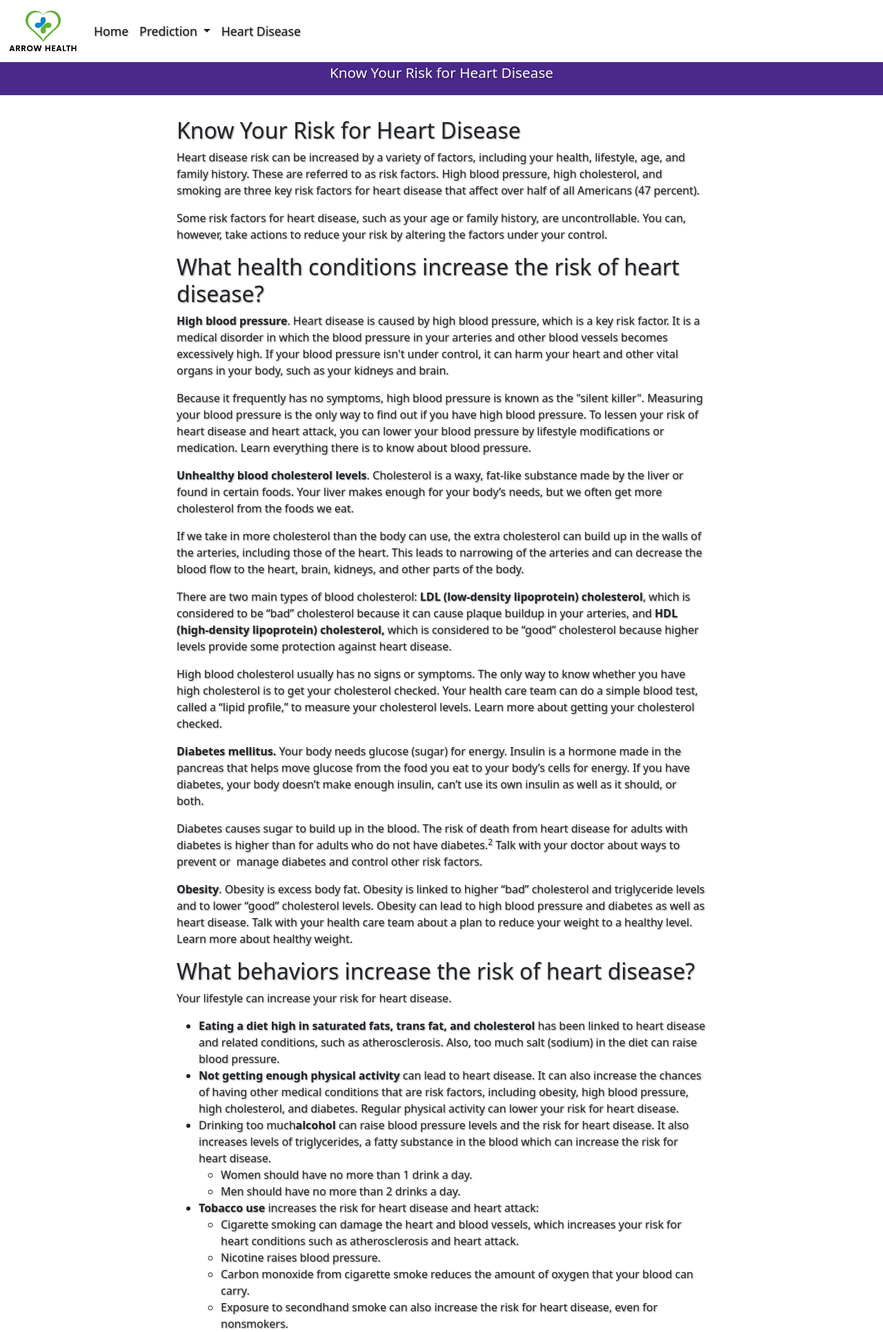
After one commit to shuvra-matrix/HEART_DISEASE_PREDICTION, a Django app: a page that uses Templates/about2.html in a window 1280 px wide. The commit adds this page. Shown: the top 1931 px of the page at 69% size. Run offline with Django 3.2, Linux system fonts and the light colour scheme.

Commit message:
about heart disease done

```diff
--- a/HEART_DISEASE_PREDICTION_APP/urls.py
+++ b/HEART_DISEASE_PREDICTION_APP/urls.py
@@ -6,7 +6,10 @@ app_name = "pre"
 
 urlpatterns = [
     path('',views.index,name="index" ),
-    path("heart/",views.heart_disease,name="heart"),
-    path("heart2/",views.heart_prediction_2,name="heart2"),
+    path("Heart Disease Prediction/",views.heart_disease,name="heart"),
+    path("Heart Disease Prediction 2.0/",views.heart_prediction_2,name="heart2"),
     path("Heart Disease", views.about_heart,name="about" ),
+    path("About Heart Disease", views.about1, name="about1"),
+    path("Risk for Heart Disease", views.about2, name="about2"),
+    path("Prevent Heart Disease", views.about3, name="about3"),
 ]
--- a/HEART_DISEASE_PREDICTION_APP/views.py
+++ b/HEART_DISEASE_PREDICTION_APP/views.py
@@ -102,3 +102,15 @@ def heart_prediction_2(request):
 def about_heart(request):
 
     return render(request, "about_heart.html")
+
+
+def about1(request):
+    return render(request, "about1.html")
+
+
+def about2(request):
+    return render(request, "about2.html")
+
+
+def about3(request):
+    return render(request, "about3.html")
--- /dev/null
+++ b/Templates/about2.html
@@ -0,0 +1,75 @@
+{% extends 'header.html' %}
+{% load static %}
+{% block body_block %}
+
+<div class="text_div">
+    <p class="main_text">Know Your Risk for Heart Disease </p>
+</div>
+
+<div class="about1_main">
+<h2>Know Your Risk for Heart Disease</h2>
+<p>Heart disease risk can be increased by a variety of factors, including your health, lifestyle, age, and family history. These are referred to as risk factors. High blood pressure, high cholesterol, and smoking are three key risk factors for heart disease that affect over half of all Americans (47 percent).</p>
+<p>Some risk factors for heart disease, such as your age or family history, are uncontrollable. You can, however, take actions to reduce your risk by altering the factors under your control.</p>
+<h2>What health conditions increase the risk of heart disease?</h2>
+<p><strong>High blood pressure</strong>. Heart disease is caused by high blood pressure, which is a key risk factor. It is a medical disorder in which the blood pressure in your arteries and other blood vessels becomes excessively high. If your blood pressure isn't under control, it can harm your heart and other vital organs in your body, such as your kidneys and brain.</p>
+<p>Because it frequently has no symptoms, high blood pressure is known as the "silent killer". Measuring your blood pressure is the only way to find out if you have high blood pressure. To lessen your risk of heart disease and heart attack, you can lower your blood pressure by lifestyle modifications or medication. Learn everything there is to know about blood pressure.</p>
+<p><strong>Unhealthy </strong><strong>blood cholesterol levels</strong>. Cholesterol is a waxy, fat-like substance made by the liver or found in certain foods. Your liver makes enough for your body&rsquo;s needs, but we often get more cholesterol from the foods we eat.</p>
+<p>If we take in more cholesterol than the body can use, the extra cholesterol can build up in the walls of the arteries, including those of the heart. This leads to narrowing of the arteries and can decrease the blood flow to the heart, brain, kidneys, and other parts of the body.</p>
+<p>There are two main types of blood cholesterol: <strong>LDL (low-density lipoprotein) cholesterol</strong>, which is considered to be &ldquo;bad&rdquo; cholesterol because it can cause plaque buildup in your arteries, and <strong>HDL (high-density lipoprotein) cholesterol, </strong>which is considered to be &ldquo;good&rdquo; cholesterol because higher levels provide some protection against heart disease.</p>
+<p>High blood cholesterol usually has no signs or symptoms. The only way to know whether you have high cholesterol is to get your cholesterol checked. Your health care team can do a simple blood test, called a &ldquo;lipid profile,&rdquo; to measure your cholesterol levels. Learn more about getting your cholesterol checked.</p>
+<p><strong>Diabetes mellitus</strong><strong>. </strong>Your body needs glucose (sugar) for energy. Insulin is a hormone made in the pancreas that helps move glucose from the food you eat to your body&rsquo;s cells for energy. If you have diabetes, your body doesn&rsquo;t make enough insulin, can&rsquo;t use its own insulin as well as it should, or both.</p>
+<p>Diabetes causes sugar to build up in the blood. The risk of death from heart disease for adults with diabetes is higher than for adults who do not have diabetes.<sup>2</sup>&nbsp;Talk with your doctor about ways to prevent or&nbsp; manage diabetes and control other risk factors.</p>
+<p><strong>Obesity</strong></a>. Obesity is excess body fat. Obesity is linked to higher &ldquo;bad&rdquo; cholesterol and triglyceride levels and to lower &ldquo;good&rdquo; cholesterol levels. Obesity can lead to high blood pressure and diabetes as well as heart disease. Talk with your health care team about a plan to reduce your weight to a healthy level. Learn more about healthy weight.</p>
+<h2>What behaviors increase the risk of heart disease?</h2>
+<p>Your lifestyle can increase your risk for heart disease.</p>
+<ul>
+<li><strong>Eating a diet high in saturated fats, trans fat, and cholesterol</strong> has been linked to heart disease and related conditions, such as atherosclerosis. Also, too much salt (sodium) in the diet can raise blood pressure.</li>
+<li><strong>Not getting enough physical activity</strong> can lead to heart disease. It can also increase the chances of having other medical conditions that are risk factors, including obesity, high blood pressure, high cholesterol, and diabetes. Regular physical activity can lower your risk for heart disease.</li>
+<li>Drinking too much<strong>alcohol</strong> can raise blood pressure levels and the risk for heart disease. It also increases levels of triglycerides, a fatty substance in the blood which can increase the risk for heart disease.
+<ul>
+<li>Women should have no more than 1 drink a day.</li>
+<li>Men should have no more than 2 drinks a day.<strong>&nbsp;</strong></li>
+</ul>
+</li>
+<li><strong>Tobacco use</strong> increases the risk for heart disease and heart attack:
+<ul>
+<li>Cigarette smoking can damage the heart and blood vessels, which increases your risk for heart conditions such as atherosclerosis and heart attack.</li>
+<li>Nicotine raises blood pressure.</li>
+<li>Carbon monoxide from cigarette smoke reduces the amount of oxygen that your blood can carry.</li>
+<li>Exposure to secondhand smoke can also increase the risk for heart disease, even for nonsmokers.</li>
+</ul>
+</li>
+</ul>
+<h2>How do genetics and family history affect the risk of heart disease?</h2>
+<p>When members of a family pass traits from one generation to another through genes, that process is called <em>heredity</em>.</p>
+<p>Genetic factors likely play some role in high blood pressure, heart disease, and other related conditions. However, it is also likely that people with a family history of heart disease share common environments and other factors that may increase their risk.</p>
+<p>The risk for heart disease can increase even more when heredity combines with unhealthy lifestyle choices, such as smoking cigarettes and eating an unhealthy diet.</p>
+<p>Find out more about genetics and disease on&nbsp;CDC&rsquo;s Office of Public Health Genomics website.</p>
+<h2>Do age and sex affect the risk of heart disease?</h2>
+<p>Heart disease is the number one killer of both men and women. Heart disease can happen at any age, but the risk goes up as you age.</p>
+<h2>Do race and ethnicity affect the risk of heart disease?</h2>
+<p>Heart disease and stroke can affect anyone, but some groups are more likely to have conditions that increase their risk for cardiovascular disease.</p>
+<p>Heart disease is the&nbsp;<strong>leading cause</strong>&nbsp;<strong>of death</strong> for people of most racial and ethnic groups in the United States, including African Americans, American Indians and Alaska Natives, and white people. For Asian Americans and Pacific Islanders and Hispanics, heart disease is second only to cancer.<sup>3</sup></p>
+<h2>More Information</h2>
+<ul>
+<li>CDC <a href="https://www.cdc.gov/heartdisease/men.htm#how">Men and Heart Disease</a></li>
+<li>CDC <a href="https://www.cdc.gov/heartdisease/women.htm#how">Women and Heart Disease</a></li>
+<li>CDC <a href="https://www.cdc.gov/nccdphp/dnpao/index.html">Division of Nutrition, Physical Activity, and Obesity</a></li>
+<li>CDC <a href="https://www.cdc.gov/tobacco/">Smoking &amp; Tobacco Use</a></li>
+<li>USDA <a href="https://www.nal.usda.gov/fnic/dietary-guidelines" class="tp-link-policy" data-domain-ext="gov">Center for Nutrition Policy and Promotion &ndash; Dietary Guidelines<span class="sr-only">external icon</span><span class="fi cdc-icon-external x16 fill-external" aria-hidden="true"></span></a></li>
+</ul>
+<h2>References</h2>
+<ol>
+<li>Fryar CD, Chen T-C, Li X. <a href="https://www.cdc.gov/nchs/data/databriefs/db103.pdf" target="new">Prevalence of uncontrolled risk factors for cardiovascular disease: United States, 1999&ndash;2010 <span class="sr-only">pdf icon</span><span class="fi cdc-icon-pdf x16 fill-pdf" aria-hidden="true"></span><span class="file-details">[PDF-494K]</span></a>. NCHS data brief, no. 103. Hyattsville, MD: National Center for Health Statistics; 2012. Accessed May 9, 2019.</li>
+<li><a href="https://www.cdc.gov/diabetes/pdfs/data/statistics/national-diabetes-statistics-report.pdf" target="new">National Diabetes Statistics Report, 2017 <span class="sr-only">pdf icon</span><span class="fi cdc-icon-pdf x16 fill-pdf" aria-hidden="true"></span><span class="file-details">[PDF-1.4M]</span></a>. Atlanta, GA: U.S. Department of Health and Human Services, Centers for Disease Control and Preventions, 2017. Accessed May 9, 2019.</li>
+<li>National Center for Health Statistics. <a href="https://www.cdc.gov/nchs/data/hus/2017/019.pdf" target="new">Health, United States, 2017. Table 19: Leading Causes of Death and Numbers of Deaths, by Sex, Race, and Hispanic Origin: United States, 1980 and 2016 <span class="sr-only">pdf icon</span><span class="fi cdc-icon-pdf x16 fill-pdf" aria-hidden="true"></span><span class="file-details">[PDF-776M]</span></a>. Hyattsville, MD: National Center for Health Statistics; 2018. Accessed May 9, 2019.</li>
+</ol>
+
+
+
+
+
+</div>
+</div>
+
+{% endblock %}
--- a/Templates/about_heart.html
+++ b/Templates/about_heart.html
@@ -8,7 +8,7 @@
 
 <div class="about_main">
 
-    <a href="">
+    <a href="{%url 'pre:about1' %}">
     <div class="about">
         <div class="img_about">
             <img class="img_about_img"  src="{%static 'images/1.jpg' %}" alt="">
@@ -20,7 +20,7 @@
     </a>
 
 
-    <a href="">
+    <a href="{%url 'pre:about2' %}">
     <div class="about">
         <div class="img_about">
             <img class="img_about_img" src="{%static 'images/2.jpg' %}" alt="">
@@ -31,7 +31,7 @@
     </div>
     </a>
 
-    <a href="">
+    <a href="{%url 'pre:about3' %}">
     <div class="about">
         <div class="img_about">
             <img class="img_about_img" src="{%static 'images/3.jpg' %}" alt="">
--- a/static/css/style.css
+++ b/static/css/style.css
@@ -168,6 +168,17 @@ a{
 }
 
 
+.about1_main{
+    width: 60%;
+    margin: 2rem auto;
+
+
+}
+
+h2{
+    margin: 1rem 0rem;
+}
+
 @keyframes myanimation {
     0%{
         fill: #F4233C;
@@ -271,4 +282,11 @@ a{
 
 }
 
+.about1_main{
+    width: 85%;
+    margin: 1rem auto;
+
+
 }
+
+}
```
Also changed, not shown: Templates/about1.html (added, +51 -0 lines), Templates/about3.html (added, +40 -0 lines).
